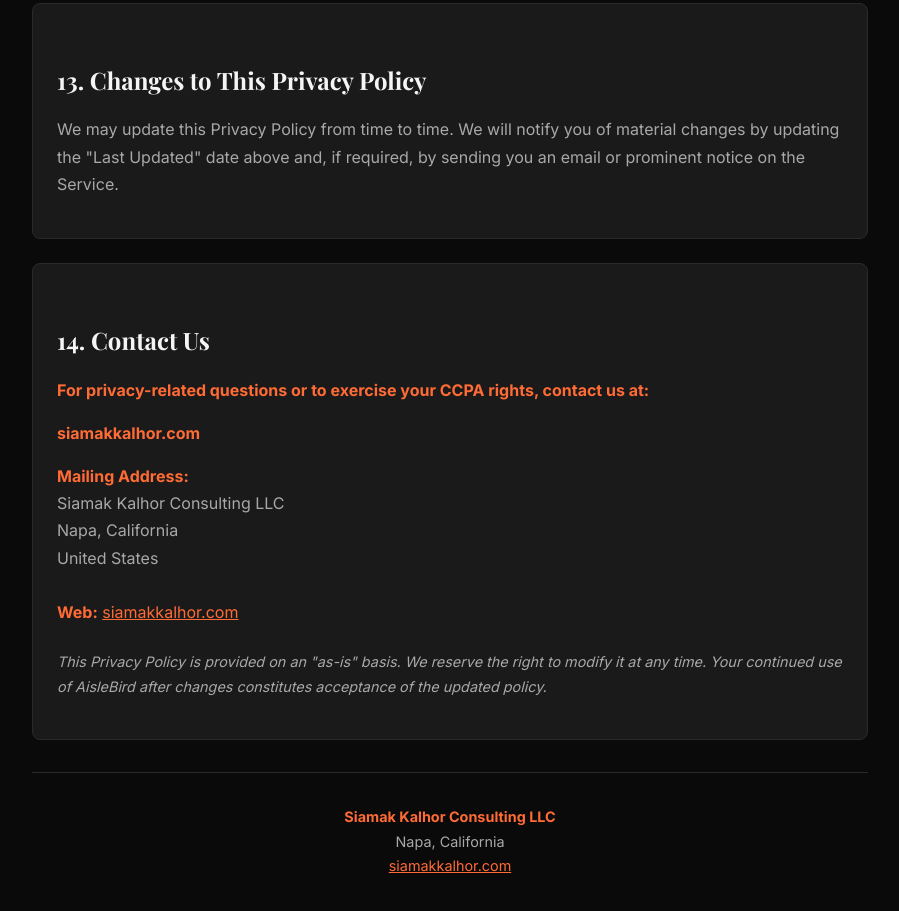
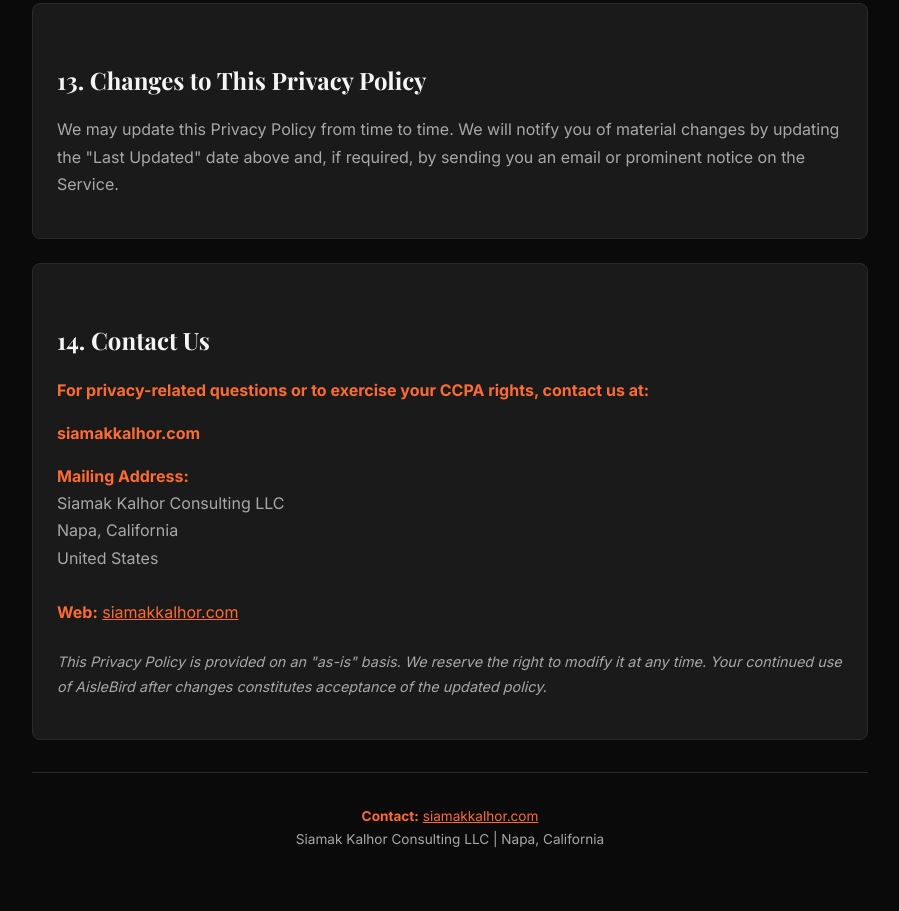
Before and after one commit to siamakk2/aislemagic, a plain HTML site: page privacy.html in a window 1280 px wide. Shown: the part 5666-6577 px from the top of the page, without its empty margins (190-1089 px from the left). Drawn offline with nearby package versions, Linux system fonts and the light colour scheme.

Commit message:
Update privacy.html - subtle company info, forward to siamakkalhor.com

```diff
--- a/privacy.html
+++ b/privacy.html
@@ -378,10 +378,9 @@
 
     <hr style="border: none; border-top: 1px solid var(--border); margin: 2rem 0;">
 
-    <p style="text-align: center; color: var(--text-muted); font-size: 0.9rem;">
-      <strong>Siamak Kalhor Consulting LLC</strong><br>
-      Napa, California<br>
-      <a href="https://siamakkalhor.com" style="color: var(--accent);">siamakkalhor.com</a>
+    <p style="text-align: center; color: var(--text-muted); font-size: 0.85rem;">
+      <strong>Contact:</strong> <a href="https://siamakkalhor.com" style="color: var(--accent);">siamakkalhor.com</a><br>
+      Siamak Kalhor Consulting LLC | Napa, California
     </p>
   </div>
 </body>
```
